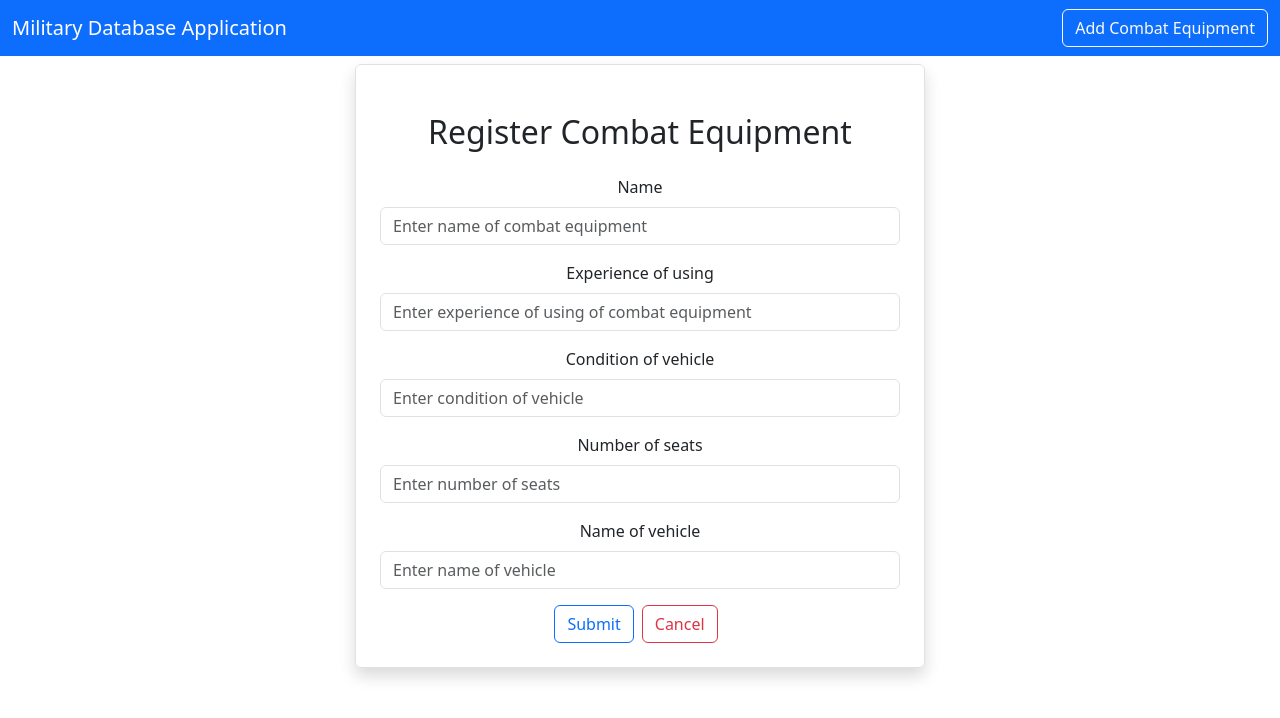
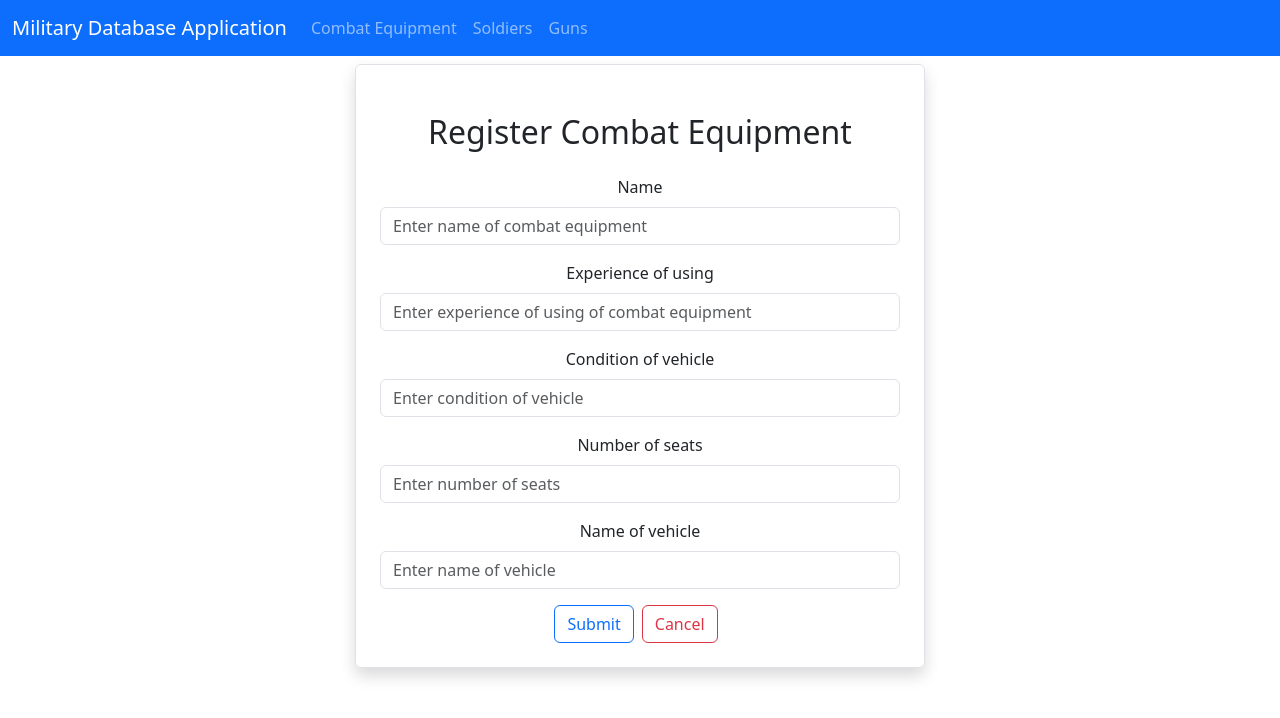
Before and after one commit to DaryaEvd/military_app_fullstack, a React (Create React App) app in the folder front/: page /addcombatequipment in a window 1280 px wide. Shown: the top 718 px of the page. Built offline with nearby package versions, Linux system fonts and the light colour scheme.

Commit message:
replaced add btn and changed home page

```diff
--- a/front/src/App.js
+++ b/front/src/App.js
@@ -2,6 +2,7 @@ import './App.css';
 import "../node_modules/bootstrap/dist/css/bootstrap.min.css";
 import Navbar from './layout/Navbar';
 import Home from './pages/Home';
+import CombatEquipment from './pages/CombatEquipment';
 import { Route, BrowserRouter as Router, Routes } from 'react-router-dom';
 import AddCombatEquipment from './combat_equipments/AddCombatEquipment';
 import EditCombatEquipment from './combat_equipments/EditCombatEquipment';
@@ -12,14 +13,13 @@ function App() {
     <div className="App">
       <Router>
         <Navbar />
-
         <Routes>
           <Route exact path="/" element={<Home />} />
+          <Route exact path="/combat_equipment" element={<CombatEquipment />} />
           <Route exact path="/addcombatequipment" element={<AddCombatEquipment />} />
           <Route exact path="/editcombatequipment/:id" element={<EditCombatEquipment />} />
           <Route exact path="/viewcombatequipment/:id" element={<ViewCombatEquipment />} />
         </Routes>
-
       </Router>
     </div>
   );
--- a/front/src/layout/Navbar.js
+++ b/front/src/layout/Navbar.js
@@ -22,10 +22,19 @@ export default function Navbar() {
                         <span className="navbar-toggler-icon"></span>
                     </button>
 
-
-                    <Link className="btn btn-outline-light" to="/addcombatequipment">
-                        Add Combat Equipment
-                    </Link>
+                    <div className="collapse navbar-collapse" id="navbarSupportedContent">
+                        <ul className="navbar-nav me-auto mb-2 mb-lg-0">
+                            <li className="nav-item">
+                                <Link className="nav-link" to="/combat_equipment">Combat Equipment</Link>
+                            </li>
+                            <li className="nav-item">
+                                <Link className="nav-link" to="/soldiers">Soldiers</Link>
+                            </li>
+                            <li className="nav-item">
+                                <Link className="nav-link" to="/guns">Guns</Link>
+                            </li>
+                        </ul>
+                    </div>
                 </div>
             </nav>
         </div>
--- /dev/null
+++ b/front/src/pages/CombatEquipment.js
@@ -0,0 +1,82 @@
+import React, { useEffect, useState } from "react";
+import axios from "axios";
+import { Link } from "react-router-dom";
+
+export default function CombatEquipment() {
+    const [combatEquipments, setCombatEquipments] = useState([]);
+
+    useEffect(() => {
+        loadCombatEquipments();
+    }, []);
+
+    const loadCombatEquipments = async () => {
+        const result = await axios.get("http://localhost:8080/api/combat_equipment");
+        setCombatEquipments(result.data);
+    };
+
+    const updateCombatEquipment = async (updatedEquipment) => {
+        setCombatEquipments(combatEquipments.map(equipment =>
+            equipment.id === updatedEquipment.id ? updatedEquipment : equipment
+        ));
+    };
+
+    const deleteCombatEquipments = async (id) => {
+        if (window.confirm("Are you sure you want to delete this item?")) {
+            await axios.delete(`http://localhost:8080/api/combat_equipment/${id}`);
+            loadCombatEquipments();
+        }
+    };
+
+    return (
+        <div className='container'>
+            <div className='py-4'>
+                <Link className="btn btn-outline-primary mb-4" to="/addcombatequipment">
+                    Add Combat Equipment
+                </Link>
+
+                <table className="table border shadow">
+                    <thead>
+                        <tr>
+                            <th scope="col">#</th>
+                            <th scope="col">Name</th>
+                            <th scope="col">Experience of using</th>
+                            <th scope="col">Condition of vehicle</th>
+                            <th scope="col">Number of seats</th>
+                            <th scope="col">Name of vehicle</th>
+                            <th scope="col">Action</th>
+                        </tr>
+                    </thead>
+                    <tbody>
+                        {combatEquipments.map((combatEquipment, index) => (
+                            <tr key={combatEquipment.id}>
+                                <th scope="row">
+                                    {index + 1}
+                                </th>
+                                <td>{combatEquipment.nameOfEquipment}</td>
+                                <td>{combatEquipment.experienceOfUsing}</td>
+                                <td>{combatEquipment.conditionOfVehicle}</td>
+                                <td>{combatEquipment.numberOfSeats}</td>
+                                <td>{combatEquipment.nameOfVehicle}</td>
+                                <td>
+                                    <Link className="btn btn-primary mx-2"
+                                        to={`/viewcombatequipment/${combatEquipment.id}`}>
+                                        View
+                                    </Link>
+                                    <Link className="btn btn-outline-primary mx-2"
+                                        to={`/editcombatequipment/${combatEquipment.id}`}
+                                        state={{ updateCombatEquipment }}>
+                                        Edit
+                                    </Link>
+                                    <button className="btn btn-danger mx-2"
+                                        onClick={() => deleteCombatEquipments(combatEquipment.id)}>
+                                        Delete
+                                    </button>
+                                </td>
+                            </tr>
+                        ))}
+                    </tbody>
+                </table>
+            </div>
+        </div>
+    );
+}
--- a/front/src/pages/Home.js
+++ b/front/src/pages/Home.js
@@ -1,77 +1,13 @@
-import React, { useEffect, useState } from "react";
-import axios from "axios";
-import { Link } from "react-router-dom";
+import React from "react";
 
 export default function Home() {
-    const [combatEquipments, setCombatEquipments] = useState([]);
-
-    useEffect(() => {
-        loadCombatEquipments();
-    }, []);
-
-    const loadCombatEquipments = async () => {
-        const result = await axios.get("http://localhost:8080/api/combat_equipment");
-        setCombatEquipments(result.data);
-    };
-
-    const updateCombatEquipment = async (updatedEquipment) => {
-        setCombatEquipments(combatEquipments.map(equipment =>
-            equipment.id === updatedEquipment.id ? updatedEquipment : equipment
-        ));
-    };
-
-    const deleteCombatEquipments = async (id) => {
-        if (window.confirm("Are you sure you want to delete this item?")) {
-            await axios.delete(`http://localhost:8080/api/combat_equipment/${id}`);
-            loadCombatEquipments();
-        }
-    };
-
   return (
     <div className='container'>
       <div className='py-4'>
-                <table className="table border shadow">
-                    <thead>
-                        <tr>
-                            <th scope="col">#</th>
-                            <th scope="col">Name</th>
-                            <th scope="col">Experience of using</th>
-                            <th scope="col">Condition of vehicle</th>
-                            <th scope="col">Number of seats</th>
-                            <th scope="col">Name of vehicle</th>
-                            <th scope="col">Action</th>
-                        </tr>
-                    </thead>
-                    <tbody>
-                        {combatEquipments.map((combatEquipment, index) => (
-                            <tr key={combatEquipment.id}>
-                                <th scope="row">
-                                    {index + 1}
-                                </th>
-                                <td>{combatEquipment.nameOfEquipment}</td>
-                                <td>{combatEquipment.experienceOfUsing}</td>
-                                <td>{combatEquipment.conditionOfVehicle}</td>
-                                <td>{combatEquipment.numberOfSeats}</td>
-                                <td>{combatEquipment.nameOfVehicle}</td>
-                                <td>
-                                    <Link className="btn btn-primary mx-2"
-                                        to={`/viewcombatequipment/${combatEquipment.id}`}>
-                                        View
-                                    </Link>
-                                    <Link className="btn btn-outline-primary mx-2"
-                                        to={`/editcombatequipment/${combatEquipment.id}`}
-                                        state={{ updateCombatEquipment }}>
-                                        Edit
-                                    </Link>
-                                    <button className="btn btn-danger mx-2"
-                                        onClick={() => deleteCombatEquipments(combatEquipment.id)}>
-                                        Delete
-                                    </button>
-                                </td>
-                            </tr>
-                        ))}
-                    </tbody>
-                </table>
+        <h1>Welcome to the Military Database Application</h1>
+        <p>
+          This application allows you to manage and view information about military units.
+        </p>
       </div>
     </div>
   );
```
Also changed, not shown: 1 other file (tests, documents, lock files or other folders). Lines whose indentation alone changed are shown as unchanged.
